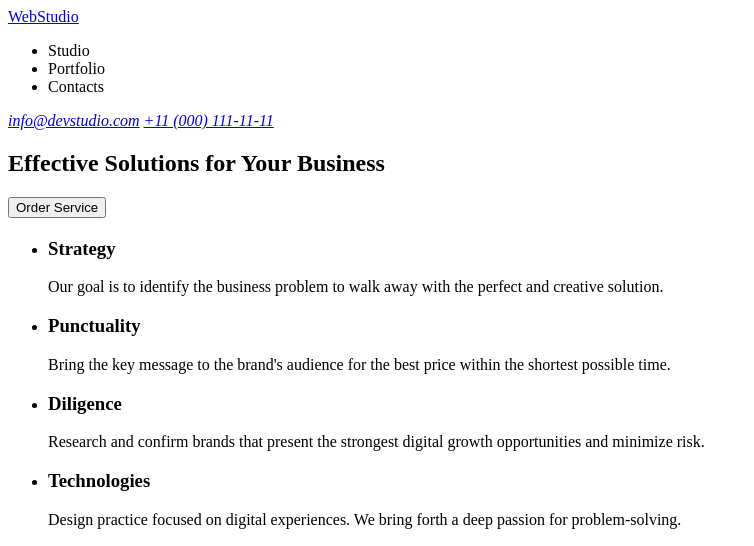
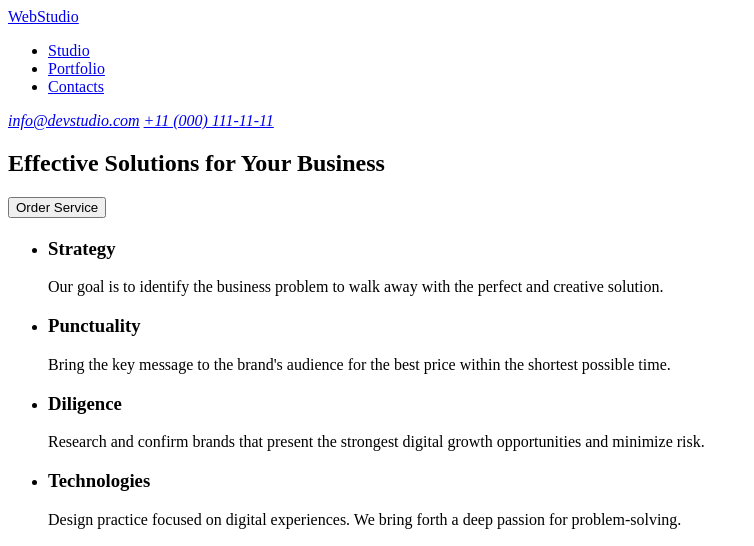
Before and after one commit to ebikbaev/goit-homework-022, a plain HTML site: page index.html in a window 1280 px wide. Shown: the top 546 px of the page, without its empty margins (0-754 px from the left). Drawn offline with Linux system fonts and the light colour scheme.

Commit message:
Update index.html

```diff
--- a/index.html
+++ b/index.html
@@ -10,16 +10,24 @@
     <!-- header -->
     <header>
       <nav>
-        <a href="./index.html”">WebStudio</a>
+        <a href="./index.html">WebStudio</a>
         <ul>
-          <li>Studio</li>
-          <li>Portfolio</li>
-          <li>Contacts</li>
+          <li>
+            <a href="Studio">Studio</a>
+          </li>
+
+          <li>
+            <a href="Portfolio"> Portfolio</a>
+          </li>
+
+          <li>
+            <a href="Contacts"> Contacts</a>
+          </li>
         </ul>
       </nav>
       <address>
         <a href="mailto:info@devstudio.com">info@devstudio.com</a>
-        <a href="tell:+11(000)111-11-11">+11 (000) 111-11-11</a>
+        <a href="tell:+110001111111">+11 (000) 111-11-11</a>
       </address>
     </header>
     <!-- main-content -->
@@ -117,7 +125,7 @@
     </main>
     <!-- footer  -->
     <footer>
-      <a href="./index.html”">WebStudio</a>
+      <a href="./index.html">WebStudio</a>
       <p>
         Increase the flow of customers and sales for your business with digital
         marketing & growth solutions.
```
